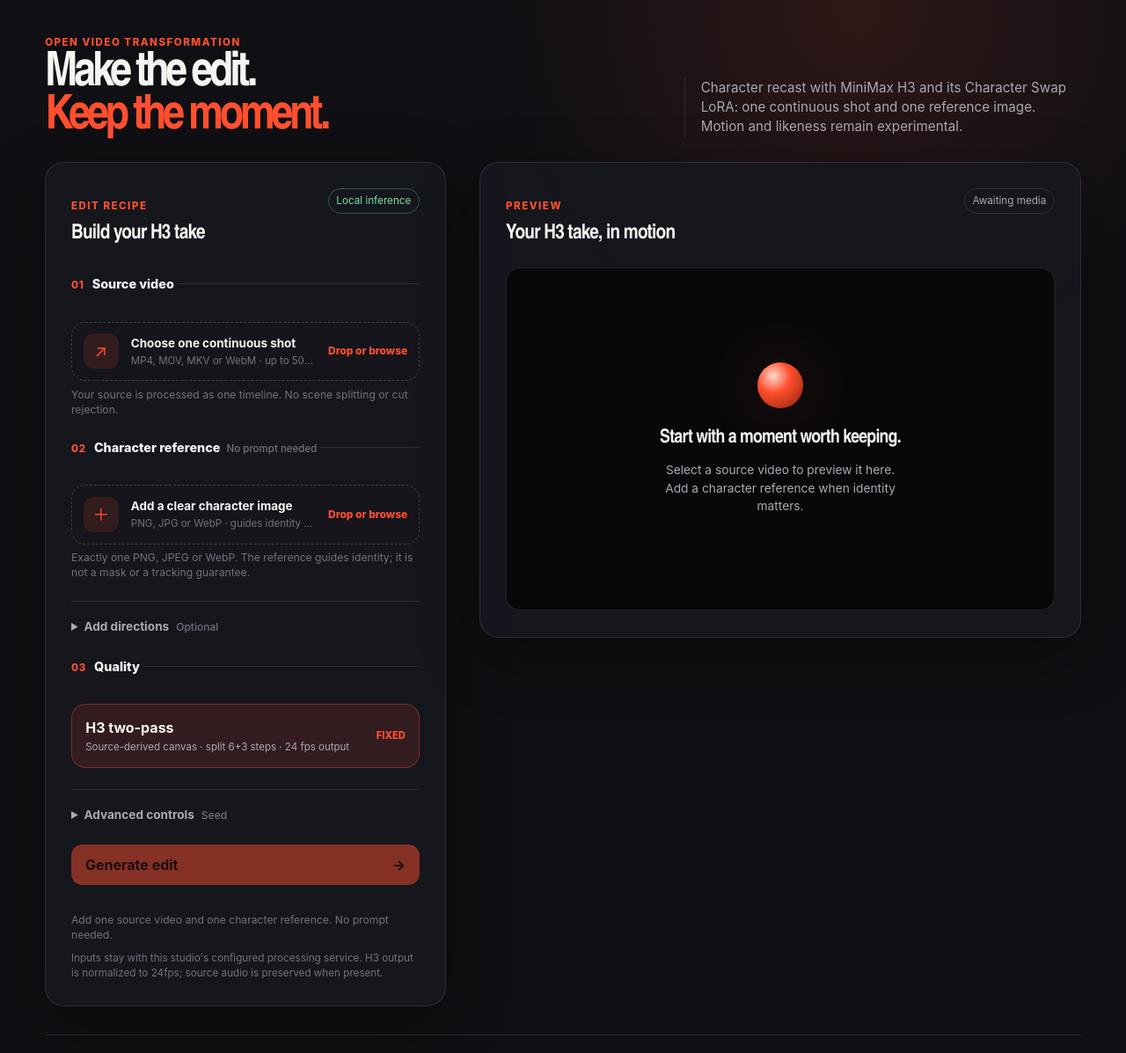
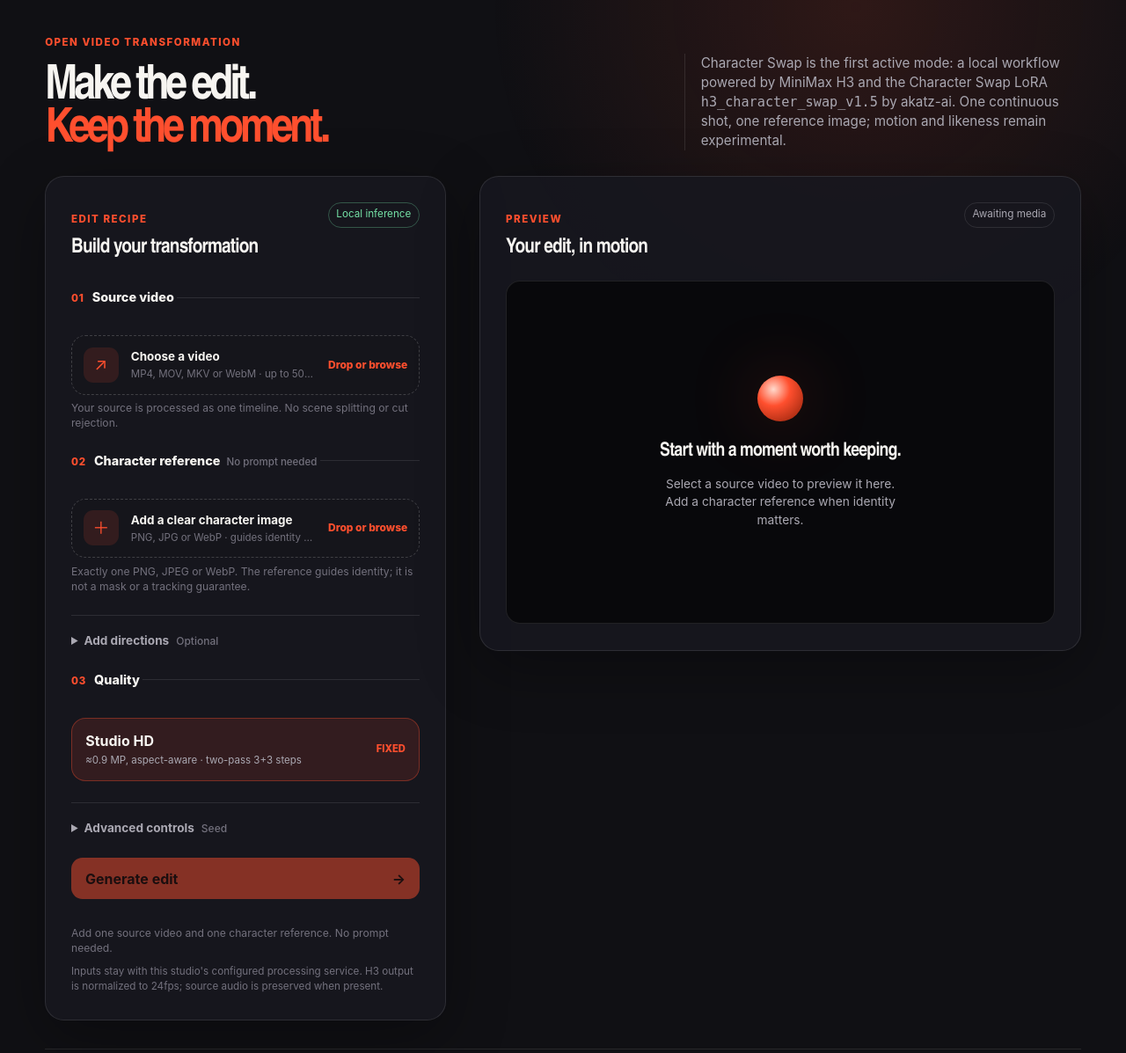
Before and after one commit to lvsas/OpenJutsuStudio, a FastAPI app: page /h3 in a window 1280 px wide. Shown: the part 72-1269 px from the top of the page at 88% size. Run offline with FastAPI, Linux system fonts and the light colour scheme; data that the repository does not hold is empty.

Commit message:
fix(studio): align the shared copy on LTX and correct the quality card
Text alignment requested by the user, verified on both pages:

- panel heading 'Build your transformation' on both (was 'Build your H3 take')
- picker label 'Choose a video' on both (was 'Choose one continuous shot')
- stage heading 'Your edit, in motion' on both (was 'Your H3 take, in motion')
- the completion line reads 'Your edit is ready' on both
- intro sentences use 'Character Swap' in both studios and name the real stack:
  LTX 'FLUX 2 Klein from Black Forest Labs and LTX 2.5' (per config.py), H3
  'MiniMax H3 and the Character Swap LoRA h3_character_swap_v1.5 by akatz-ai'
  (provenance already recorded in docs/architecture/h3-continuity-capsule.md)

The quality card was also wrong about its own engine: it claimed 'split 6+3 steps'.
Reading the frozen graph, steps=6 is split at index 3, so each pass runs 3 steps: it is
3+3. The card now reads 'Studio HD / approximately 0.9 MP, aspect-aware, two-pass 3+3
steps', matching LTX's name and megapixel figure while staying true for H3.

The state word still differs: LTX shows 'Selected', H3 shows 'Fixed' because H3 offers
no alternative to select. Flagged rather than copied, so it is not a false claim.

```diff
--- a/src/static/h3-studio.js
+++ b/src/static/h3-studio.js
@@ -58,7 +58,7 @@ function notify(message) {
   window.OpenGenjutsuStudio?.showToast?.(byId('toast-region'), message, 'error');
 }
 function paintPickers() {
-  for (const [field, fallback] of [['video', 'Choose one continuous shot'], ['reference', 'Add a clear character image']]) {
+  for (const [field, fallback] of [['video', 'Choose a video'], ['reference', 'Add a clear character image']]) {
     const file = byId(field).files[0];
     byId(`${field}-name`).textContent = file ? file.name : fallback;
   }
--- a/src/static/studio-progress.js
+++ b/src/static/studio-progress.js
@@ -21,7 +21,7 @@
     },
     'minimax-h3': {
       queued: ['Queued for the H3 studio', 'Your take is ready to start.'],
-      done: ['Your H3 take is ready', 'Review the result, download it, or copy a caption.'],
+      done: ['Your edit is ready', 'Review the result, download it, or copy a caption.'],
       failed: 'This take could not finish',
       unknown: ['Preparing your take', 'Validating media and the H3 service.'],
       steps: {
--- a/src/templates/h3.html
+++ b/src/templates/h3.html
@@ -23,12 +23,12 @@
     <section class="studio-intro" aria-labelledby="studio-title">
       <p class="eyebrow">Open video transformation</p>
       <h1 id="studio-title">Make the edit.<br><em>Keep the moment.</em></h1>
-      <p>Character recast with MiniMax H3 and its Character Swap LoRA: one continuous shot and one reference image. Motion and likeness remain experimental.</p>
+      <p>Character Swap is the first active mode: a local workflow powered by MiniMax H3 and the Character Swap LoRA <code>h3_character_swap_v1.5</code> by akatz-ai. One continuous shot, one reference image; motion and likeness remain experimental.</p>
     </section>
     <div class="studio-grid">
       <section class="recipe-panel" aria-labelledby="recipe-title">
         <div class="panel-heading">
-          <div><p class="eyebrow">Edit recipe</p><h2 id="recipe-title">Build your H3 take</h2></div>
+          <div><p class="eyebrow">Edit recipe</p><h2 id="recipe-title">Build your transformation</h2></div>
           <span class="badge live">Local inference</span>
         </div>
         <form id="h3-form" autocomplete="off" novalidate>
@@ -37,7 +37,7 @@
             <input id="h3-video" name="video" class="visually-hidden" type="file" accept="video/mp4,video/quicktime,video/webm,video/x-matroska" required>
             <label class="media-picker" for="h3-video" id="h3-video-picker" data-drop-kind="video">
               <span class="picker-icon" aria-hidden="true">↗</span>
-              <span><strong id="h3-video-name">Choose one continuous shot</strong><small>MP4, MOV, MKV or WebM · up to 500 MB</small></span>
+              <span><strong id="h3-video-name">Choose a video</strong><small>MP4, MOV, MKV or WebM · up to 500 MB</small></span>
               <span class="picker-action"><span class="picker-drop-hint">Drop or </span>browse</span>
             </label>
             <p class="field-help">Your source is processed as one timeline. No scene splitting or cut rejection.</p>
@@ -63,8 +63,8 @@
           </details>
           <fieldset class="recipe-step quality-step">
             <legend><span>03</span> Quality</legend>
-            <div class="quality-card selected" aria-label="H3 two-pass recipe">
-              <div><strong>H3 two-pass</strong><small>Source-derived canvas · split 6+3 steps · 24 fps output</small></div>
+            <div class="quality-card selected" aria-label="Studio HD">
+              <div><strong>Studio HD</strong><small>≈0.9 MP, aspect-aware · two-pass 3+3 steps</small></div>
               <span class="quality-state">Fixed</span>
             </div>
           </fieldset>
@@ -83,7 +83,7 @@
       </section>
       <section class="studio-stage" aria-labelledby="stage-title">
         <div class="stage-header">
-          <div><p class="eyebrow">Preview</p><h2 id="stage-title">Your H3 take, in motion</h2></div>
+          <div><p class="eyebrow">Preview</p><h2 id="stage-title">Your edit, in motion</h2></div>
           <span id="h3-state" class="badge">Awaiting media</span>
         </div>
         <div class="stage-frame">
--- a/src/templates/index.html
+++ b/src/templates/index.html
@@ -5,7 +5,7 @@
   <meta name="viewport" content="width=device-width,initial-scale=1">
   <meta name="theme-color" content="#101014">
   <title>OpenGenjutsu — LTX Creative Studio</title>
-  <meta name="description" content="Open-source local video transformation studio. Character recast is the first active mode, built with LTX and FLUX.">
+  <meta name="description" content="Open-source local video transformation studio. Character Swap is the first active mode, built with LTX 2.5 and FLUX 2 Klein.">
   <link rel="stylesheet" href="/static/design-system.css">
   <link rel="stylesheet" href="/static/app.css">
 </head>
@@ -23,7 +23,7 @@
     <section class="studio-intro" aria-labelledby="studio-title">
       <p class="eyebrow">Open video transformation</p>
       <h1 id="studio-title">Make the edit.<br><em>Keep the moment.</em></h1>
-      <p>Character recast is the first active mode: a local workflow powered by FLUX from Black Forest Labs and LTX.</p>
+      <p>Character Swap is the first active mode: a local workflow powered by FLUX 2 Klein from Black Forest Labs and LTX 2.5.</p>
     </section>
 
     <div class="studio-grid">
```
Also changed, not shown: tests/h3_studio_contract.mjs (+1 -1 lines), tests/test_app.py (+1 -1 lines), tests/test_h3_studio_ui.py (+1 -1 lines).
